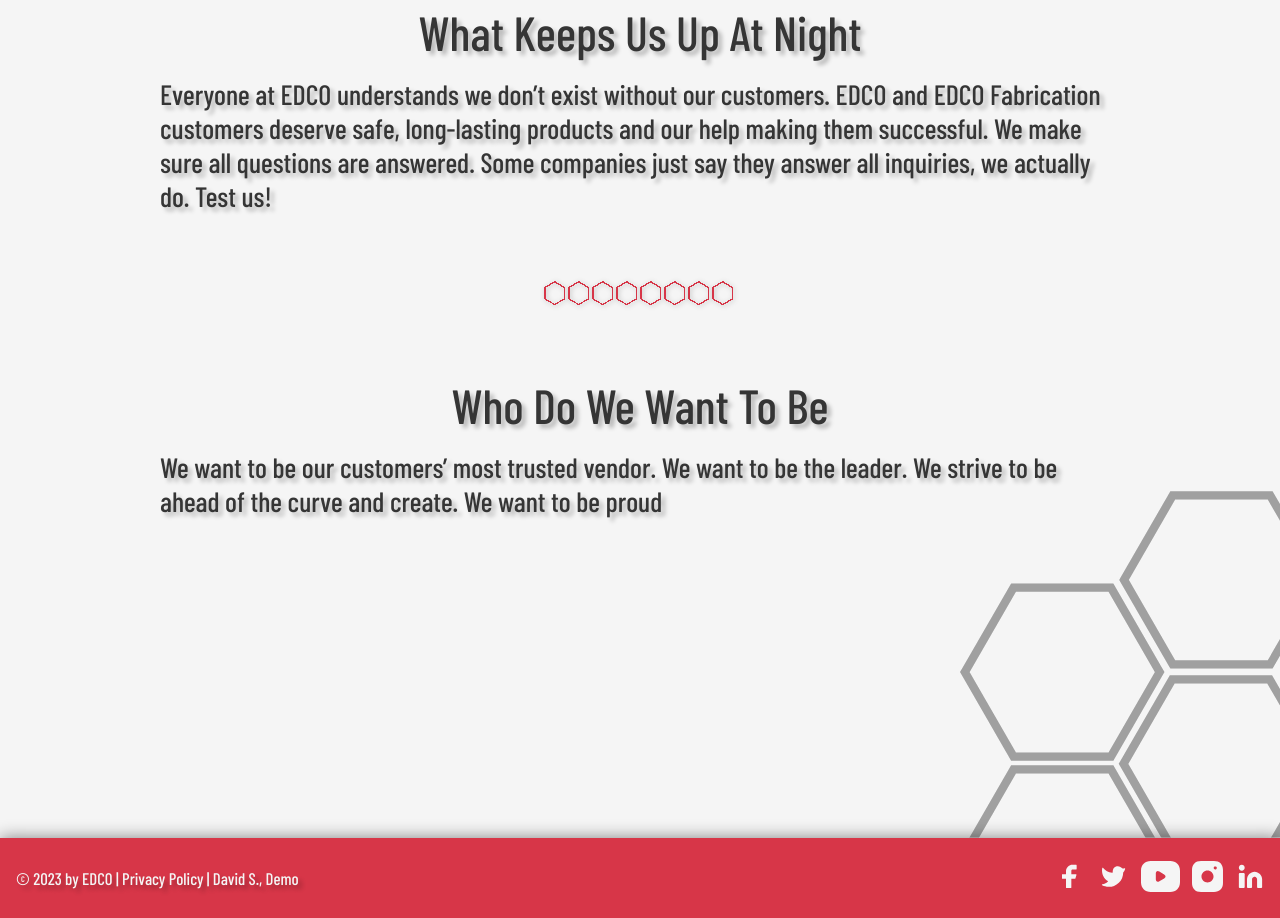
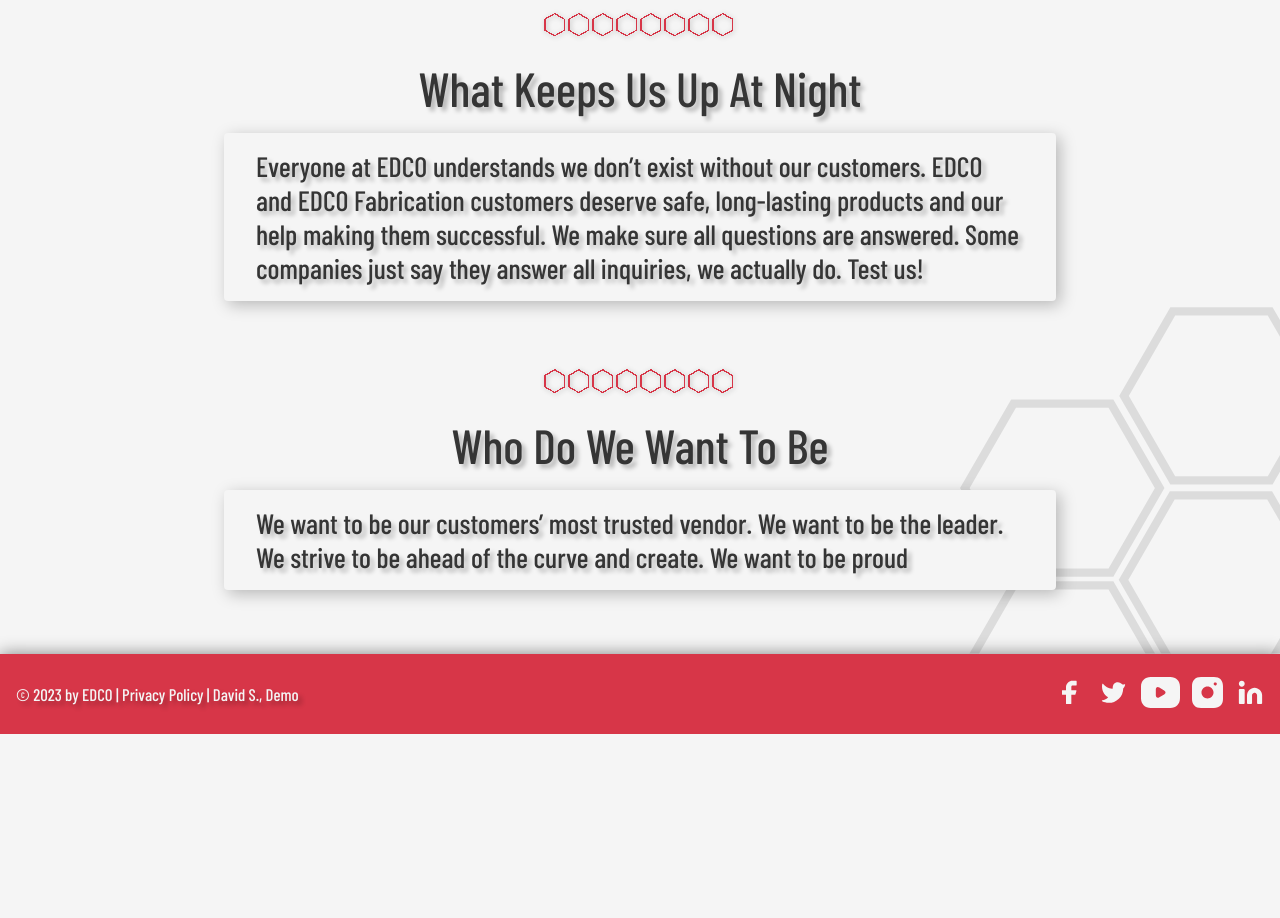
Before and after one commit to RythBiss/RythBiss.github.io, a React (Create React App) app: page /about in a window 1280 px wide. Shown: the part 1620-2538 px from the top of the page. After the commit the page ends 2354 px from the top, so only its background shows below. Built offline with nearby package versions, Linux system fonts and the light colour scheme; a web font is replaced by a local one.

Commit message:
About us Fixed
About us page fixed.

```diff
--- a/src/Components/About.js
+++ b/src/Components/About.js
@@ -13,28 +13,16 @@ export default function About() {
         <p>
           In 1959, rental store employees Leo Swan and Ed Harding noted that their customers had reoccurring problems when resurfacing uneven concrete floors.  At that time, the ways to level and smooth concrete surfaces were limited to one’s hands or crudely modified buffing machines.  To help their customers, the budding entrepreneurs created the modern day concrete floor grinder.  While this lone grinder was only intended to satisfy their current clientele, news of its existence spread, and wait times for the grinder swelled.  Eventually, with this grinder as their cornerstone, Leo and Ed founded Equipment Development Company, or EDCO –a manufacturer of “Rental-Tough” products.  Today, the Swan and Harding families own and operate EDCO, offering an array of products.
         </p>
-        <div className='art-container'>
-          <img className='hex-art' src={HexArt} alt='hex art'/>
-          <img className='hex-art alt-position' src={HexArt} alt='hex art'/>
-        </div>
       <img src={Hexs} alt='hex art' />
       <h1>What We Believe</h1>
         <p>
           We believe in Training.  We always provide the knowledge needed to be successful with EDCO products.  We are trainers before sellers. We believe in Quality & Safety.  To ensure both we practice LEAN Manufacturing and create our products inside one modern facility in historic Frederick, Maryland, USA. We believe in Technology.  EDCO invests in both manufacturing and training technology. From Laser Fabricating to Powder Coating to CNC Machining, our facility contains the latest manufacturing equipment and software.  From YouTube to Twitter to Webinars, and QRCs, we love web-based training technology. We believe in American Manufacturing.  We say EDCO products “Stayed In America”.  While other manufacturers move over seas and back when convenient, we believe in the importance of staying home and working smarter.  EDCO’s commitment to American manufacturing is unwavering.
         </p>
-        <div className='art-container'>
-          <img className='hex-art' src={HexArt} alt='hex art'/>
-          <img className='hex-art alt-position' src={HexArt} alt='hex art'/>
-        </div>
       <img src={Hexs} alt='hex art' />
       <h1>What Keeps Us Up At Night</h1>
       <p>
         Everyone at EDCO understands we don’t exist without our customers.  EDCO and EDCO Fabrication customers deserve safe, long-lasting products and our help making them successful. We make sure all questions are answered. Some companies just say they answer all inquiries, we actually do. Test us!
       </p>
-      <div className='art-container'>
-        <img className='hex-art' src={HexArt} alt='hex art'/>
-        <img className='hex-art alt-position' src={HexArt} alt='hex art'/>
-      </div>
       <img src={Hexs} alt='hex art' />
       <h1>Who Do We Want To Be</h1>
       <p className='last-about-para'>
--- a/src/Styles/_pageSegment.scss
+++ b/src/Styles/_pageSegment.scss
@@ -107,17 +107,22 @@
     min-height: 50vh;
     position: relative;
     > p{
-        width: 75%;
+        width: 60%;
         text-align: left;
         font-size: 1.75rem;
         @extend %black-text;
         margin-bottom: 64px;
+        background-color: colors.$white;
+        @extend %box-shadow;
+        border-radius: 4px;
+        padding: 16px 32px;
+        z-index: 1;
     }
 
     > h1{
         font-size: 3rem;
         @extend %black-text;
-        margin: 64px 16px 16px 16px;
+        margin: 16px;
     }
     >img{
         width: 200px;
@@ -125,7 +130,7 @@
 }
 
 .last-about-para{
-    padding-bottom: 256px;
+    margin-bottom: 100px;
 }
 
 @media (max-width: 600px) {
--- a/src/Styles/output.css
+++ b/src/Styles/output.css
@@ -12,7 +12,7 @@
   margin: 0;
 }
 
-.app-finder-container > section, .red-button, .white-button, .card, #appfinder-quicklink {
+.app-finder-container > section, .red-button, .white-button, .card, #appfinder-quicklink, .about-segment > p {
   box-shadow: 4px 4px 16px 0 rgba(0, 0, 0, 0.25);
 }
 
@@ -239,21 +239,25 @@ nav.mobile-nav > * {
   position: relative;
 }
 .about-segment > p {
-  width: 75%;
+  width: 60%;
   text-align: left;
   font-size: 1.75rem;
   margin-bottom: 64px;
+  background-color: #F5F5F5;
+  border-radius: 4px;
+  padding: 16px 32px;
+  z-index: 1;
 }
 .about-segment > h1 {
   font-size: 3rem;
-  margin: 64px 16px 16px 16px;
+  margin: 16px;
 }
 .about-segment > img {
   width: 200px;
 }
 
 .last-about-para {
-  padding-bottom: 256px;
+  margin-bottom: 100px;
 }
 
 @media (max-width: 600px) {
```
Also changed, not shown: 1 other file (tests, documents, lock files or other folders).
